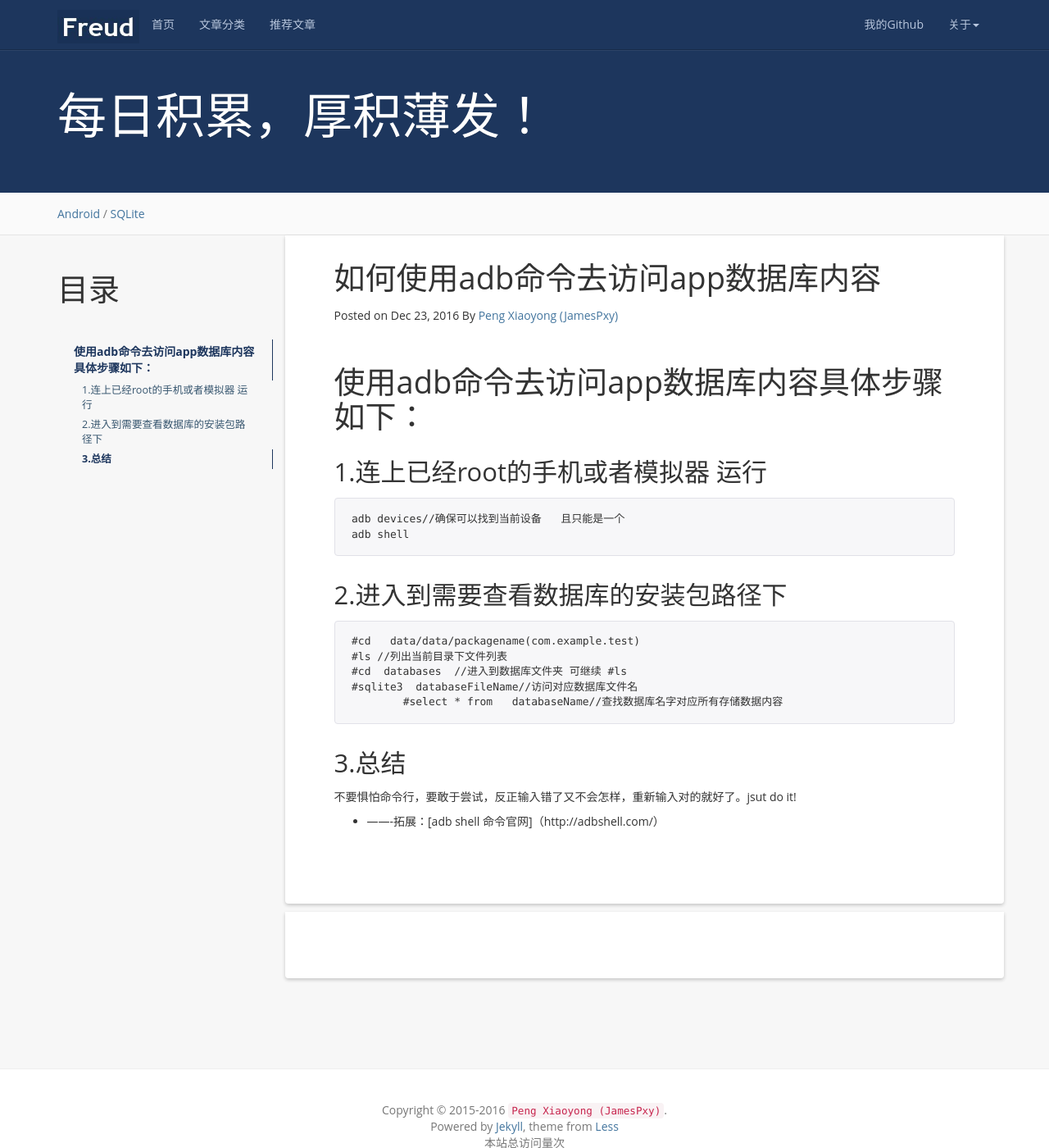
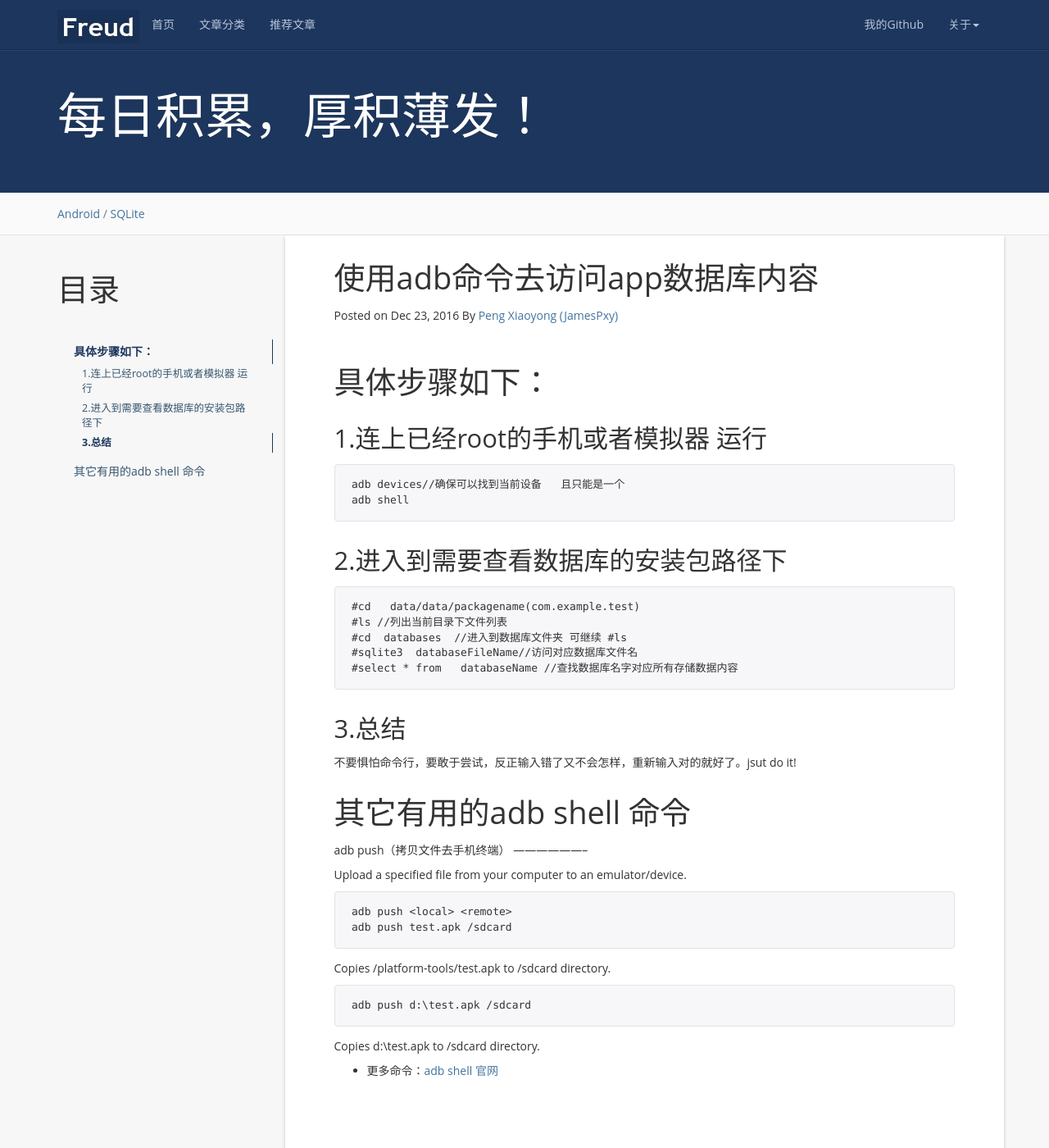
Before and after one commit to JamesPxy/MyBlog, a Jekyll site: the page built from _posts/2016-12-23-使用adb shell访问app数据库.md, in a window 1280 px wide and 1400 px high. Shown: the whole window at 82% size. Built offline with Jekyll 4.4.1, drawn with Linux system fonts in a browser that asks for light colours; nearby versions of some CDN libraries; comment, search, counter and statistics services are not loaded.

Commit message:
add  article 12/23

```diff
--- a/_posts/2016-12-23-使用adb shell访问app数据库.md
+++ b/_posts/2016-12-23-使用adb shell访问app数据库.md
@@ -1,6 +1,6 @@
 ---
 layout: post
-title:  如何使用adb命令去访问app数据库内容
+title:  使用adb命令去访问app数据库内容
 date:   2016-12-23 17:10:00 +0800
 categories: Android
 tag: SQLite
@@ -11,7 +11,7 @@ tag: SQLite
 
 
 
-使用adb命令去访问app数据库内容具体步骤如下：
+具体步骤如下：
 =======================================
 
 1.连上已经root的手机或者模拟器 运行
@@ -27,11 +27,27 @@ tag: SQLite
 	#ls //列出当前目录下文件列表
     #cd  databases  //进入到数据库文件夹 可继续 #ls
     #sqlite3  databaseFileName//访问对应数据库文件名
- 	#select * from   databaseName//查找数据库名字对应所有存储数据内容
+	#select * from   databaseName //查找数据库名字对应所有存储数据内容
 
 3.总结
 ----------------------------
 
 不要惧怕命令行，要敢于尝试，反正输入错了又不会怎样，重新输入对的就好了。jsut do  it!
 
-+ -------拓展：[adb shell 命令官网]（http://adbshell.com/）
+其它有用的adb shell  命令
+===============================
+adb push（拷贝文件去手机终端）
+--------------------
+
+Upload a specified file from your computer to an emulator/device.
+
+	adb push <local> <remote>
+	adb push test.apk /sdcard
+
+Copies <android-sdk-path>/platform-tools/test.apk to /sdcard directory.
+
+	adb push d:\test.apk /sdcard
+
+Copies d:\test.apk to /sdcard directory.
+
++ 更多命令：[adb shell 官网](http://adbshell.com/)
```
